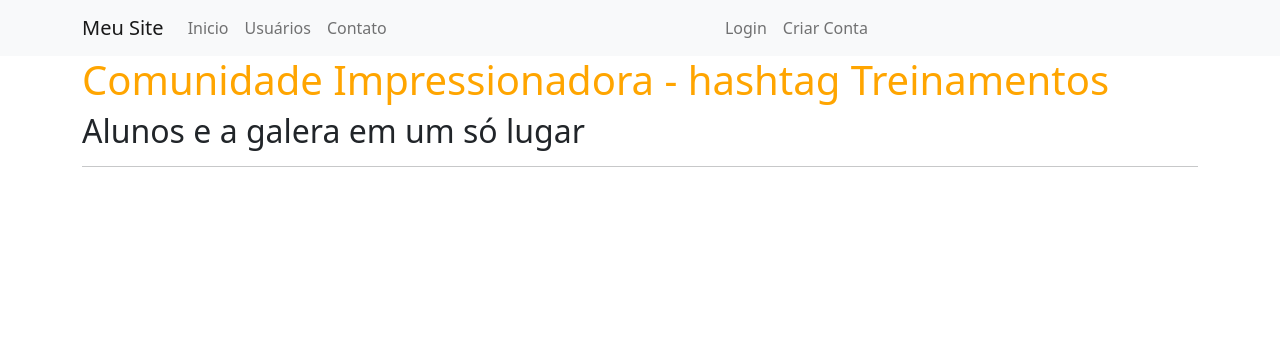
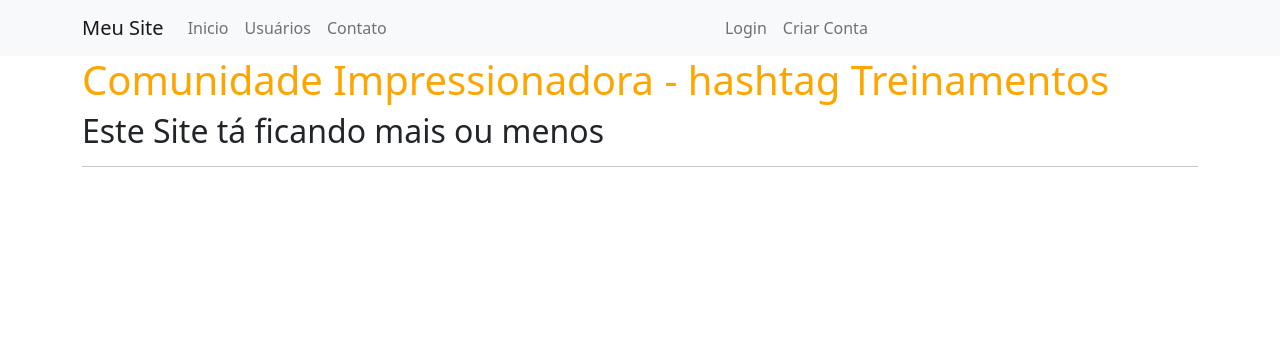
Before and after one commit to EmersonGCosta/Projeto-1---Construindo-um-Site-Completo-do-Zero-com-Flask, a Flask app: page / in a window 1280 px wide. Shown: the top 356 px of the page. Run offline with Flask 3, Linux system fonts and the light colour scheme; data that the repository does not hold is empty.

Commit message:
Update home.html

```diff
--- a/sitecurso/templates/home.html
+++ b/sitecurso/templates/home.html
@@ -5,7 +5,7 @@
 
         <div class="container" mt -3 >
             <h1 style = "color: orange">Comunidade Impressionadora - hashtag Treinamentos</h1>
-            <h2>Alunos e a galera em um só lugar </h2>
+            <h2>Este Site tá ficando mais ou menos </h2>
             <hr>
             {% for post in posts %}
             <div class="row border mt-4 p-3 meupost">
@@ -29,4 +29,5 @@
             {% endfor%}
         </div>
 
+
 {% endblock %}
```
